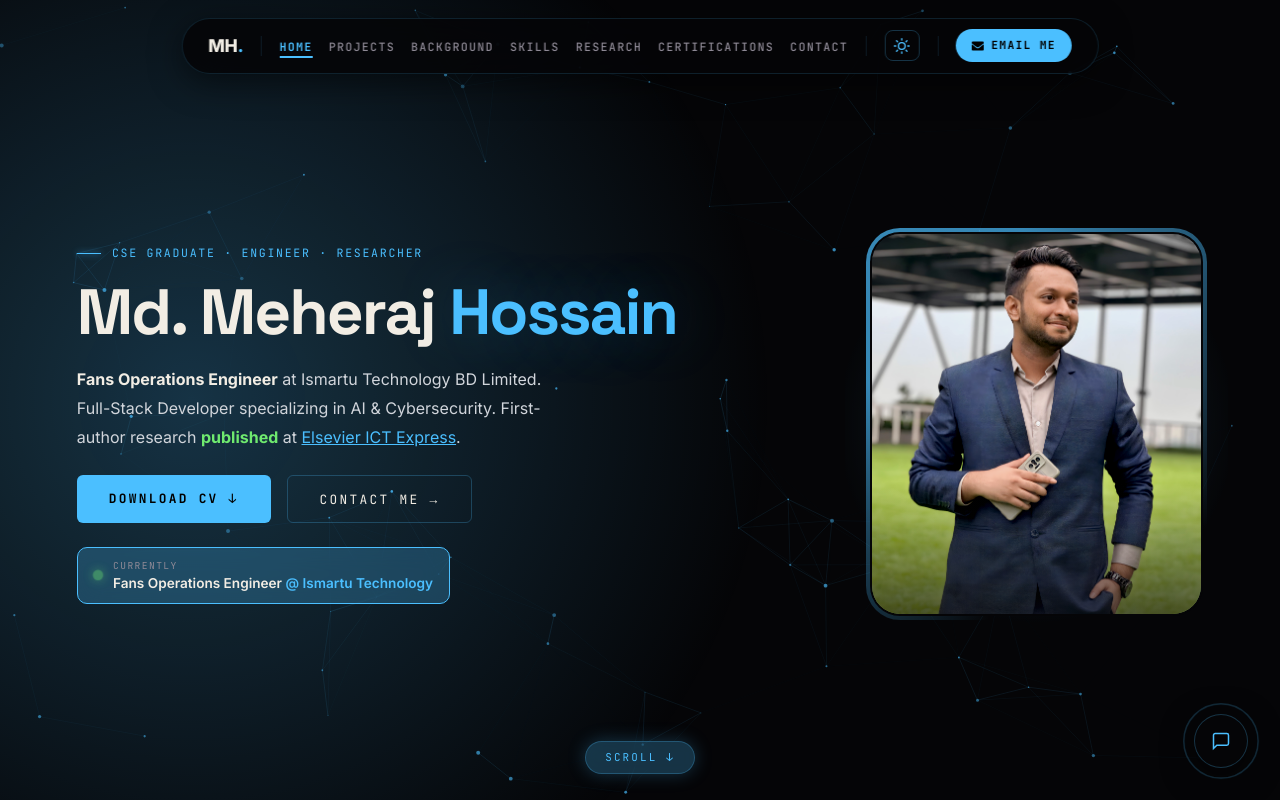
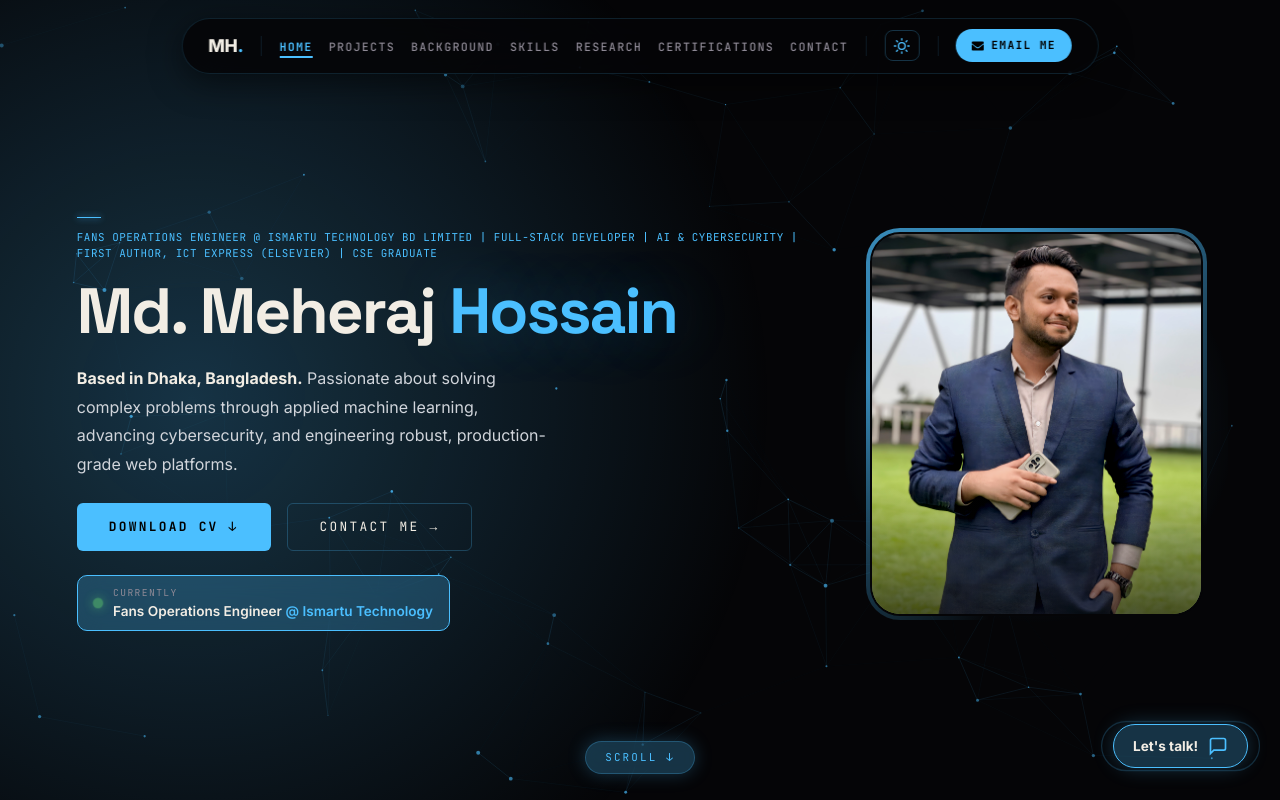
Before and after one commit to mhstyles7/Portfolio, a Next.js app in the folder mhportfolio/: page / in a window 1280 px wide. Shown: the top 800 px of the page. Built offline with nearby package versions, Linux system fonts and the light colour scheme.

Commit message:
furrther more edits

```diff
--- a/mhportfolio/app/components/Chatbot.tsx
+++ b/mhportfolio/app/components/Chatbot.tsx
@@ -34,12 +34,18 @@ export default function Chatbot() {
     <>
       {/* FAB */}
       <button onClick={() => setOpen(o => !o)} aria-label={open ? 'Close AI chat' : 'Open AI chat'}
-        style={{ position:'fixed', bottom:'2rem', right:'2rem', zIndex:8000, width:54, height:54, borderRadius:'50%', background:'var(--bg)', border:'1px solid var(--border-strong)', display:'flex', alignItems:'center', justifyContent:'center', boxShadow:'var(--shadow-lg)', cursor:'pointer', transition:'box-shadow 0.3s,transform 0.3s' }}
-        onMouseEnter={e => { e.currentTarget.style.boxShadow='0 0 35px var(--blue-glow)'; e.currentTarget.style.transform='scale(1.08)' }}
-        onMouseLeave={e => { e.currentTarget.style.boxShadow='var(--shadow-lg)'; e.currentTarget.style.transform='scale(1)' }}>
-        <div style={{ position:'absolute', inset:0, borderRadius:'50%', border:'1px solid var(--blue)', animation:'ping 2.8s ease-out infinite' }}/>
-        <svg width="20" height="20" viewBox="0 0 24 24" fill="none" stroke="var(--blue)" strokeWidth="1.8"><path d="M21 15a2 2 0 0 1-2 2H7l-4 4V5a2 2 0 0 1 2-2h14a2 2 0 0 1 2 2z"/></svg>
-        <style>{`@keyframes ping{0%{transform:scale(1);opacity:.6}100%{transform:scale(1.7);opacity:0}}`}</style>
+        style={{
+          position:'fixed', bottom:'2rem', right:'2rem', zIndex:8000,
+          borderRadius: 30, background:'var(--blue-glow)', border:'1px solid var(--blue)',
+          display:'flex', alignItems:'center', gap: '0.6rem', padding: '0.7rem 1.2rem',
+          boxShadow:'0 0 20px var(--blue-glow)', cursor:'pointer', transition:'all 0.3s'
+        }}
+        onMouseEnter={e => { e.currentTarget.style.boxShadow='0 0 35px var(--blue-glow)'; e.currentTarget.style.transform='scale(1.05)' }}
+        onMouseLeave={e => { e.currentTarget.style.boxShadow='0 0 20px var(--blue-glow)'; e.currentTarget.style.transform='scale(1)' }}>
+        <div style={{ position:'absolute', inset:0, borderRadius:30, border:'1px solid var(--blue)', animation:'ping 2.8s ease-out infinite' }}/>
+        <span style={{ fontFamily: 'Inter,sans-serif', fontWeight: 700, fontSize: '0.85rem', color: 'var(--text)', whiteSpace: 'nowrap' }}>Let's talk!</span>
+        <svg width="20" height="20" viewBox="0 0 24 24" fill="none" stroke="var(--blue)" strokeWidth="2"><path d="M21 15a2 2 0 0 1-2 2H7l-4 4V5a2 2 0 0 1 2-2h14a2 2 0 0 1 2 2z"/></svg>
+        <style>{`@keyframes ping{0%{transform:scale(1);opacity:.6}100%{transform:scale(1.3);opacity:0}}`}</style>
       </button>
 
       {/* Chat window */}
--- a/mhportfolio/app/components/panels/Hero.tsx
+++ b/mhportfolio/app/components/panels/Hero.tsx
@@ -36,12 +36,13 @@ export default function Hero() {
         {/* Compact subtitle */}
         <div style={{
           display: 'flex', alignItems: 'center', gap: '0.7rem',
-          fontFamily: 'JetBrains Mono,monospace', fontSize: '0.72rem',
-          letterSpacing: '0.15em', textTransform: 'uppercase',
-          color: 'var(--blue)', marginBottom: '1rem',
+          fontFamily: 'JetBrains Mono,monospace', fontSize: '0.68rem',
+          letterSpacing: '0.05em', textTransform: 'uppercase',
+          color: 'var(--blue)', marginBottom: '1rem', flexWrap: 'wrap',
+          lineHeight: 1.5,
         }}>
           <span style={{ width: 24, height: 1, background: 'var(--blue)', boxShadow: `0 0 6px var(--blue)`, display: 'block', flexShrink: 0 }} />
-          CSE Graduate · Engineer · Researcher
+          Fans Operations Engineer @ Ismartu Technology BD Limited | Full-Stack Developer | AI & Cybersecurity | First Author, ICT Express (Elsevier) | CSE Graduate
         </div>
 
         <h1 style={{
@@ -58,12 +59,8 @@ export default function Hero() {
           fontFamily: 'Inter,sans-serif', fontSize: '1rem',
           lineHeight: 1.8, color: '#d1d5db', maxWidth: 480, marginBottom: '1.5rem',
         }}>
-          <strong style={{ color: 'var(--text)' }}>Fans Operations Engineer</strong> at Ismartu Technology BD Limited.
-          Full-Stack Developer specializing in AI &amp; Cybersecurity.{' '}
-          First-author research <strong style={{ color: 'var(--green)' }}>published</strong> at{' '}
-          <a href="https://doi.org/10.1016/j.icte.2026.05.001" target="_blank" rel="noreferrer" style={{ color: 'var(--blue)', textDecoration: 'underline' }}>
-            Elsevier ICT Express
-          </a>.
+          <strong style={{ color: 'var(--text)' }}>Based in Dhaka, Bangladesh.</strong>{' '}
+          Passionate about solving complex problems through applied machine learning, advancing cybersecurity, and engineering robust, production-grade web platforms.
         </p>
 
         {/* CTA Buttons */}
```
